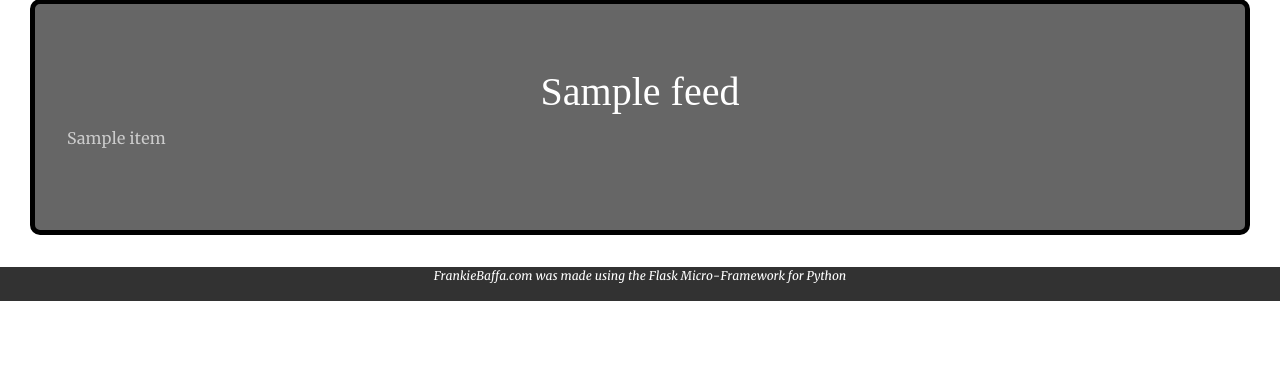
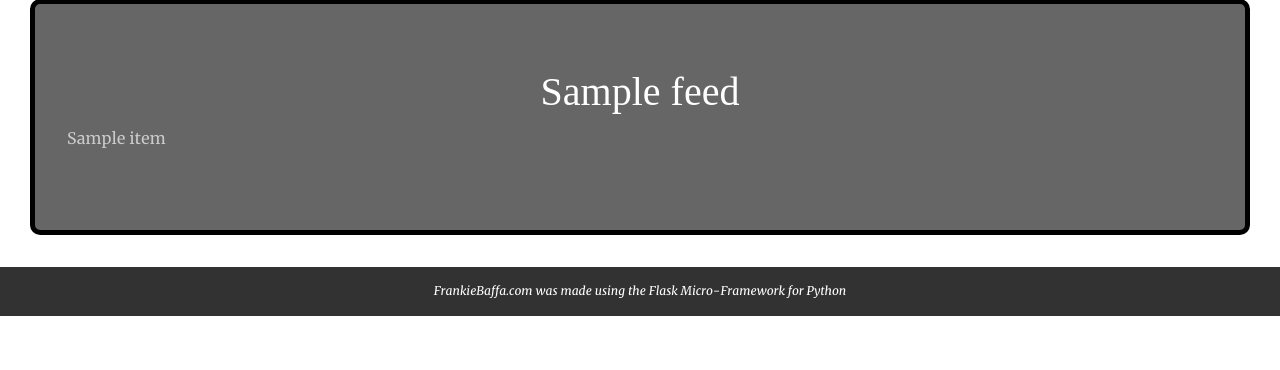
Before and after one commit to frankiebaffa/mysite-flask-v2, a Python web app: template mysite/app/templates/pages/news.html in a window 1280 px wide. Shown: the part 67-437 px from the top of the page. Run offline with Jinja, Linux system fonts and the light colour scheme; the template is opened without the code that fills it: most values are stand-ins (such as "Sample title", 1, 10 or a date in 2020); some libraries are stand-ins or nearby versions; some web fonts are replaced.

Commit message:
add margin to footer-p class

```diff
--- a/mysite/app/static/css/visualstyle.css
+++ b/mysite/app/static/css/visualstyle.css
@@ -31,3 +31,6 @@ body {
   margin-left: auto;
   margin-right: auto;
 }
+.footer-p {
+  margin-top: 15px;
+}
```
